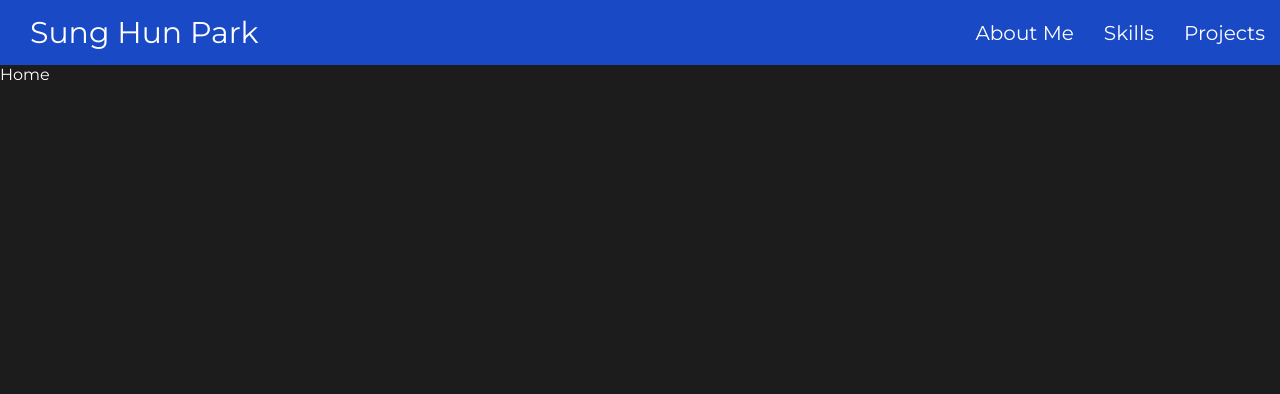
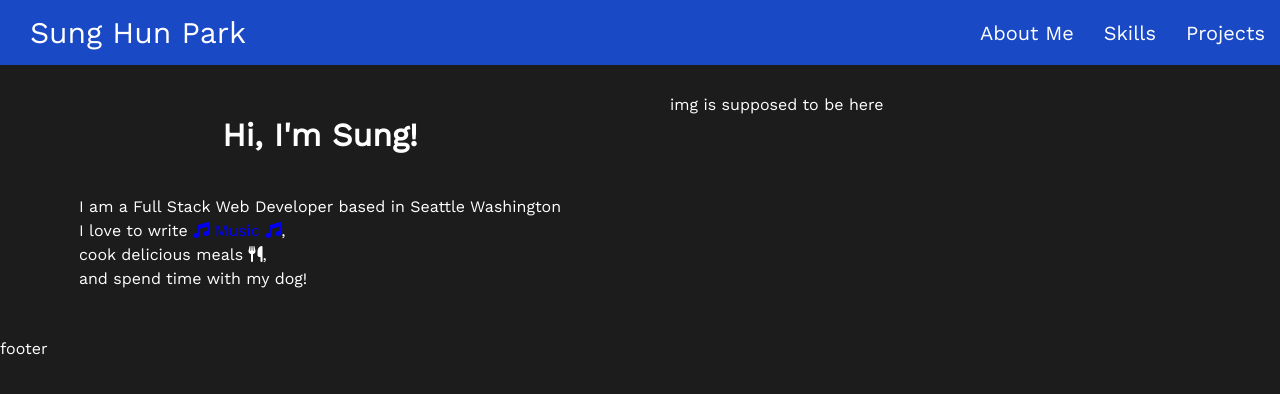
Before and after one commit to SunghunP/front-sung-portfolio, a React (Create React App) app: page / in a window 1280 px wide. Shown: the top 394 px of the page. Built offline with nearby package versions, Linux system fonts and the light colour scheme.

Commit message:
Add initial about me section

```diff
--- a/public/index.html
+++ b/public/index.html
@@ -14,19 +14,11 @@
       manifest.json provides metadata used when your web app is installed on a
       user's mobile device or desktop. See https://developers.google.com/web/fundamentals/web-app-manifest/
     -->
-    <link rel="manifest" href="%PUBLIC_URL%/manifest.json" />
-    <!--
-      Notice the use of %PUBLIC_URL% in the tags above.
-      It will be replaced with the URL of the `public` folder during the build.
-      Only files inside the `public` folder can be referenced from the HTML.
-
-      Unlike "/favicon.ico" or "favicon.ico", "%PUBLIC_URL%/favicon.ico" will
-      work correctly both with client-side routing and a non-root public URL.
-      Learn how to configure a non-root public URL by running `npm run build`.
-    -->
     <link rel="preconnect" href="https://fonts.googleapis.com">
     <link rel="preconnect" href="https://fonts.gstatic.com" crossorigin>
-    <link href="https://fonts.googleapis.com/css2?family=Montserrat&display=swap" rel="stylesheet">
+    <link href="https://fonts.googleapis.com/css2?family=Work+Sans&display=swap" rel="stylesheet">
+    <script src="https://kit.fontawesome.com/866d41faab.js" crossorigin="anonymous"></script>
+    <title>Sunghun Park</title>
   </head>
   <body>
     <div id="root"></div>
--- a/src/pages/Home.js
+++ b/src/pages/Home.js
@@ -1,9 +1,51 @@
 import styled from "styled-components";
 
 const StyledContentBody = styled.div`
-	height: 3000px;
+	width: 100%;
+	.half-column {
+		width: 50vw;
+		align-items: center;
+		justify-content: center;
+		padding: 30px;
+	}
+
+	.links {
+		color: ${props => props.themes.mainText};
+		text-decoration: none;
+	}
+
+	p div {
+		margin: 5px;
+	}
 `;
 
-export default function Home () {
-	return <StyledContentBody>Home</StyledContentBody>
+export default function Home (themes) {
+	return <StyledContentBody themes={themes}>
+		<intro className='flex'>
+			<div className="half-column flex col">
+				<h1>Hi, I'm Sung!</h1>
+				<p>
+					<div>
+						I am a Full Stack Web Developer based in Seattle Washington
+					</div>
+					<div>
+						I love to write
+						<a className='links' href="https://soundcloud.com/joseph-park-775519631"> <i class="fa-solid fa-music"></i> Music <i class="fa-solid fa-music"></i>
+						</a>,
+					</div>
+					<div>
+						cook delicious meals <i class="fa-solid fa-utensils"></i>,
+					</div>
+					<div>
+						and spend time with my dog!
+					</div>
+				</p>
+			</div>
+
+			<div className="half-column">
+				img is supposed to be here
+			</div>
+		</intro>
+
+	</StyledContentBody>
 };
--- a/src/styles.sass
+++ b/src/styles.sass
@@ -1,7 +1,7 @@
 html
   background: #1c1c1c
   color: #ffffff
-  font-family: 'Montserrat', sans-serif
+  font-family: 'Work Sans', sans-serif
 
 body
   margin: 0
@@ -12,9 +12,8 @@ body
   display: flex
 
 .col
-  flex-direction: col
+  flex-direction: column
 
 header
-  postition: fixed
   top: 0
   width: 100%
```
